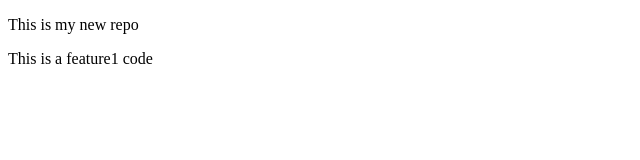
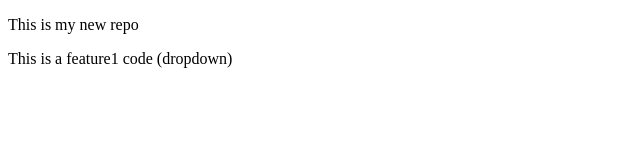
Before and after one commit to Rashi1604/localRepo, a plain HTML site: page index.html in a window 1280 px wide. Shown: the full height of the page, 0-640 px from the left. Drawn offline with Linux system fonts and the light colour scheme.

Commit message:
dropdown added

```diff
--- a/index.html
+++ b/index.html
@@ -7,6 +7,6 @@
 </head>
 <body>
     <p>This is my new repo</p>
-    <p> This is a feature1 code</p>
+    <p> This is a feature1 code (dropdown)</p>
 </body>
 </html>
```
